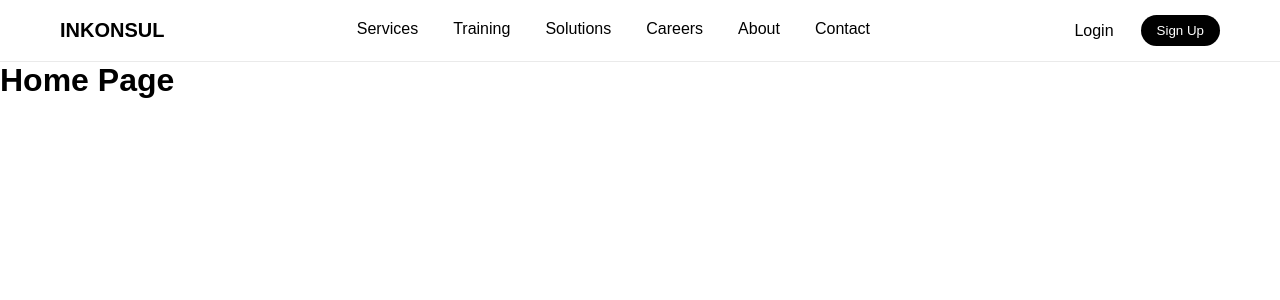
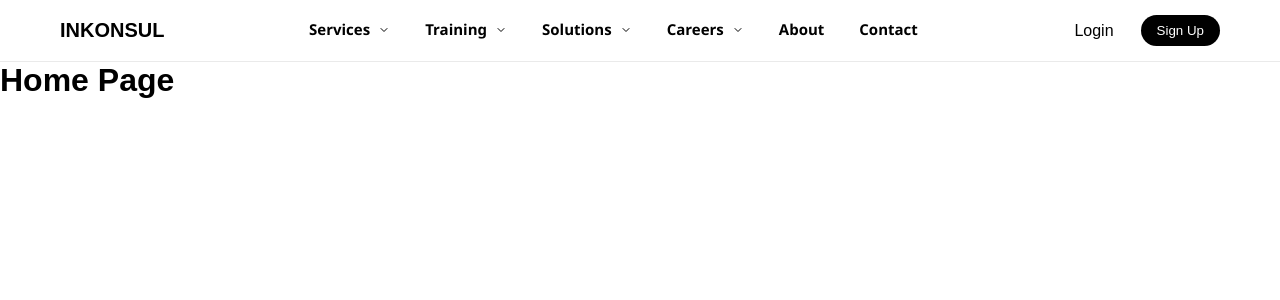
Before and after one commit to Arzun-Rzn/inkonsul, a React app in the folder frontend/: page / in a window 1280 px wide. Shown: the top 300 px of the page. Built offline with nearby package versions, Linux system fonts and the light colour scheme; the HTML template or start-up script is replaced by a standard one.

Commit message:
modified header nav links

```diff
--- a/frontend/package.json
+++ b/frontend/package.json
@@ -12,6 +12,7 @@
   "dependencies": {
     "react": "^19.2.5",
     "react-dom": "^19.2.5",
+    "react-icons": "^5.6.0",
     "react-router-dom": "^7.14.1"
   },
   "devDependencies": {
--- a/frontend/src/components/layout/Header.jsx
+++ b/frontend/src/components/layout/Header.jsx
@@ -1,50 +1,69 @@
 import { useState } from "react";
+import { FiChevronDown } from "react-icons/fi";
+import { HiOutlineMenu } from "react-icons/hi";
 import "../../styles/components/header.css";
 
 const Header = () => {
   const [menuOpen, setMenuOpen] = useState(false);
+  const navItems = [
+  { name: "Services", dropdown: true },
+  { name: "Training", dropdown: true },
+  { name: "Solutions", dropdown: true },
+  { name: "Careers", dropdown: true },
+  { name: "About", dropdown: false },
+  { name: "Contact", dropdown: false },
+];
 
   return (
     <header className="header">
       <div className="header-container">
+
+        {/* Mobile Menu Button */}
+       <div
+          className="menu-toggle"
+          onClick={() => setMenuOpen(!menuOpen)}
+       >
+          <HiOutlineMenu />
+       </div>
 
         {/* Logo */}
         <div className="logo">
           INKONSUL
         </div>
 
-        {/* Desktop Nav */}
-        <nav className="nav">
-          <div className="nav-item">Services</div>
-          <div className="nav-item">Training</div>
-          <div className="nav-item">Solutions</div>
-          <div className="nav-item">Careers</div>
-          <div className="nav-item">About</div>
-          <div className="nav-item">Contact</div>
-        </nav>
+      <nav className="nav">
+        {navItems.map((item, index) => (
+          <div className="nav-item" key={index}>
+            <span className="nav-text">{item.name}</span>
+            {item.dropdown && (
+              <span className="arrow">
+                <FiChevronDown />
+              </span>
+            )}
+          </div>
+        ))}
+      </nav>
 
         <div className="auth">
           <span className="login">Login</span>
           <button className="signup-btn">Sign Up</button>
         </div>
+      </div>
 
-        {/* Mobile Menu Button */}
-        <div className="menu-toggle" onClick={() => setMenuOpen(!menuOpen)}>
-          ☰
+      {/* Sidebar */}
+      <div className={`sidebar ${menuOpen ? "open" : ""}`}>
+        <div className="sidebar-content">
+          <div>Services</div>
+          <div>Training</div>
+          <div>Solutions</div>
+          <div>Careers</div>
+          <div>About</div>
+          <div>Contact</div>
         </div>
       </div>
 
-      {/* Mobile Menu */}
-      {menuOpen && (
-        <div className="mobile-menu">
-          <div>Services</div>
-          <div>Training</div>
-          <div>Solutions</div>
-          <div>About</div>
-          <div>Careers</div>
-          <div>Contact</div>
-        </div>
-      )}
+      {/* Overlay */}
+      {menuOpen && <div className="overlay" onClick={() => setMenuOpen(false)}></div>}
     </header>
   );
 };
--- a/frontend/src/styles/components/header.css
+++ b/frontend/src/styles/components/header.css
@@ -30,31 +30,37 @@
 .nav-item {
   cursor: pointer;
   position: relative;
+  display: inline-flex;
+  gap: 8px;
+  align-items: center;
   padding-bottom: 4px;
-  font-size: 16px;
+  font-size: 15px;
+  font-family:'Segoe UI', Tahoma, Geneva, Verdana, sans-serif ;
+  font-weight: 600;
   transition: transform 0.25s ease, color 0.25s ease;
+}
+
+.arrow {
+  font-size: 12px;
+  display: flex;
+  align-items: center;
+  justify-content: center;
+  transform: translateY(1px);
+  transition: transform 0.3s ease;
+}
+
+.nav-item:hover {
+  transform: scale(1.05);
+}
+
+.nav-item:hover .arrow {
+  transform: rotate(180deg);
 }
 
 .nav-item:hover {
   color: #0f5bff;
   transform: scale(1.1);
 }
-
-.nav-item::after {
-  content: "";
-  position: absolute;
-  left: 0;
-  bottom: 0;
-  width: 0%;
-  height: 2px;
-  background-color: #000;
-  transition: width 0.3s ease;
-}
-
-.nav-item:hover::after {
-  width: 100%;
-}
-
 
 .auth {
   display: flex;
@@ -99,13 +105,14 @@
 
 .signup-btn:active {
   background-color: #222;
+  color: #ffffff;
 }
 
-/* Mobile */
 .menu-toggle {
   display: none;
-  font-size: 22px;
+  font-size: 24px;
   cursor: pointer;
+  color: #111;
 }
 
 .mobile-menu {
@@ -116,17 +123,79 @@
   border-top: 1px solid #eee;
 }
 
-/* Responsive */
+/* Sidebar */
+.sidebar {
+  position: fixed;
+  top: 0;
+  left: -100%; /* hidden */
+  width: 260px;
+  height: 100vh;
+  background: white;
+  box-shadow: 2px 0 20px rgba(0,0,0,0.1);
+  transition: left 0.3s ease;
+  z-index: 1000;
+}
+
+/* When open */
+.sidebar.open {
+  left: 0;
+}
+
+/* Content */
+.sidebar-content {
+  padding: 80px 20px 20px; /* space for header */
+  display: flex;
+  flex-direction: column;
+  gap: 20px;
+  font-size: 18px;
+  font-weight: 500;
+}
+
+/* Overlay (dark background) */
+.overlay {
+  position: fixed;
+  top: 0;
+  left: 0;
+  width: 100%;
+  height: 100vh;
+  background: rgba(0,0,0,0.4);
+  z-index: 999;
+}
+
 @media (max-width: 768px) {
+
+  .header-container {
+    position: relative;
+    justify-content: center; /* center everything */
+  }
+
+  /* Menu icon → LEFT */
+  .menu-toggle {
+    display: block;
+    position: absolute;
+    left: 12px;
+  }
+
+  /* Logo → CENTER */
+  .logo {
+    text-align: center;
+    font-weight: 600;
+  }
+
+  /* Hide desktop nav */
   .nav {
     display: none;
   }
 
-  .cta {
+  /* Hide auth buttons */
+  .auth {
     display: none;
   }
+}
 
-  .menu-toggle {
-    display: block;
+@media (min-width: 769px) {
+  .sidebar,
+  .overlay {
+    display: none;
   }
 }
```
Also changed, not shown: 1 other file (tests, documents, lock files or other folders).
